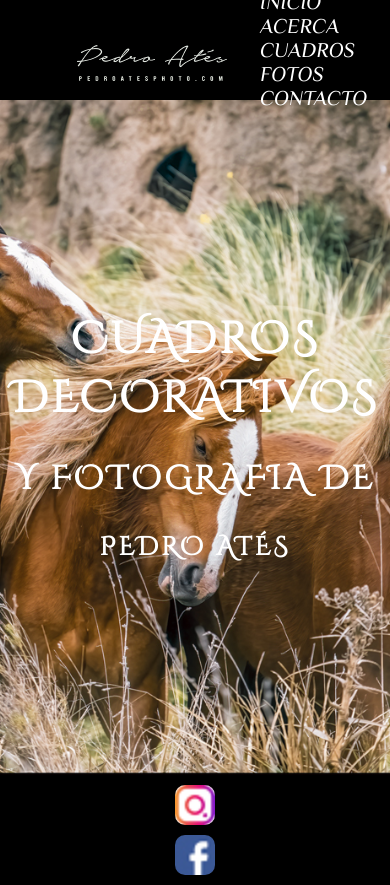
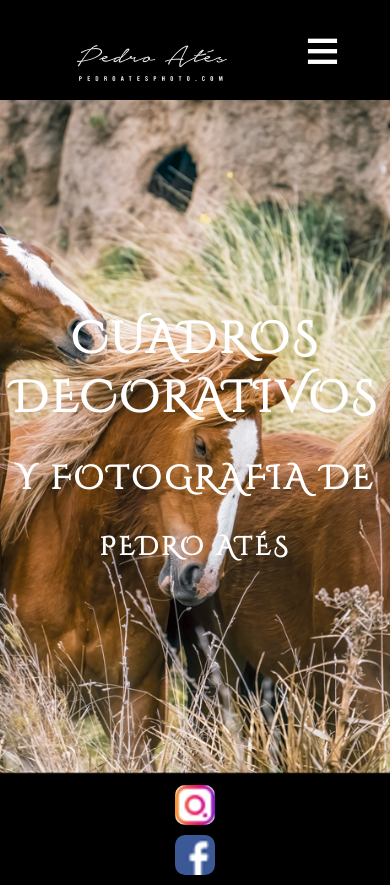
Before and after one commit to pedroates/PF-Ates, a website: page index.html in a window 390 px wide. Drawn offline with Linux system fonts and the light colour scheme.

Commit message:
ocultar menu

```diff
--- a/scss/layout/_media-acerca-tablet.scss
+++ b/scss/layout/_media-acerca-tablet.scss
@@ -1,6 +1,37 @@
 @media(max-width: 768px){
 
+    .mostrar-navBar,
+    .esconder-navBar{
+        display: block;
+    }
+
+    .navBar{
+        position: fixed;
+        width: 100%;
+        height: 100vh;
+        background-color: rgb(7, 7, 7);
+        right: -100%;
+        top: 0;
+        text-align: center;
+        padding: 150px 0px;
+        z-index: 100;
+        transition: 0.8s;
+    }
+    .navBar a{
+        display: block;
+        padding: 20px;
+    }
+    .esconder-navBar{
+        position: absolute;
+        top: 40px;
+        right: 40px;
+    }
+    #check:checked~ .navBar{
+        right: 0;
+    }
     .contenido-banner{
         font-size: 18px;
     }
+
+
 }
```
Also changed, not shown: css/style.css.
